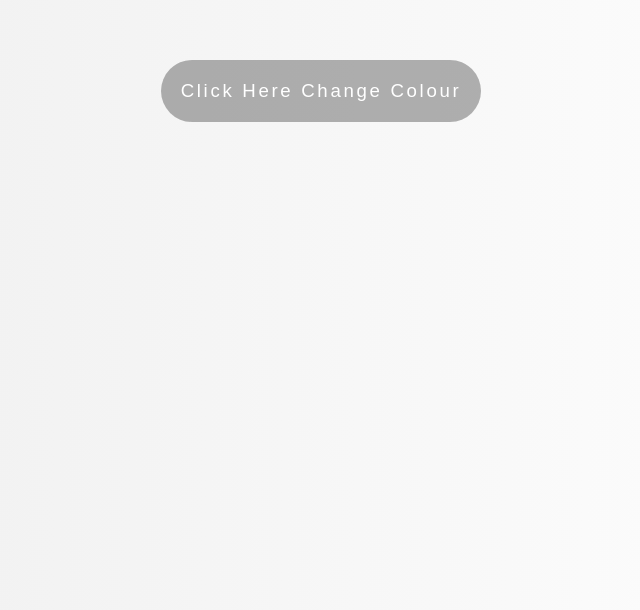
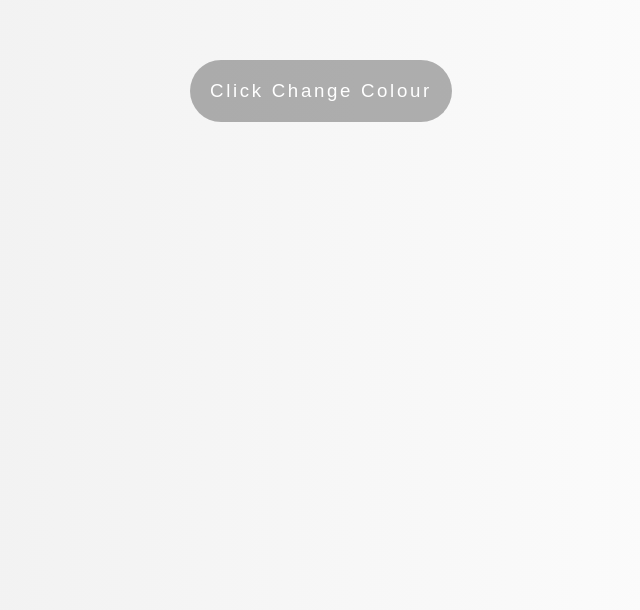
Before and after one commit to yaniemuh/nodejs, a website: page index.html in a window 1280 px wide. Shown: the part 190-800 px from the top of the page, without its empty margins (319-959 px from the left). Drawn offline with Linux system fonts and the light colour scheme.

Commit message:
code change

```diff
--- a/index.html
+++ b/index.html
@@ -8,7 +8,7 @@
     <title>Node</title>
 </head>
 <body id="content">
-    <button id="btn">Click Here Change Colour</button>
+    <button id="btn">Click Change Colour</button>
     <script>const btn = document.getElementById('btn'),
          page = document.getElementById('content')
    let bg = [
```
